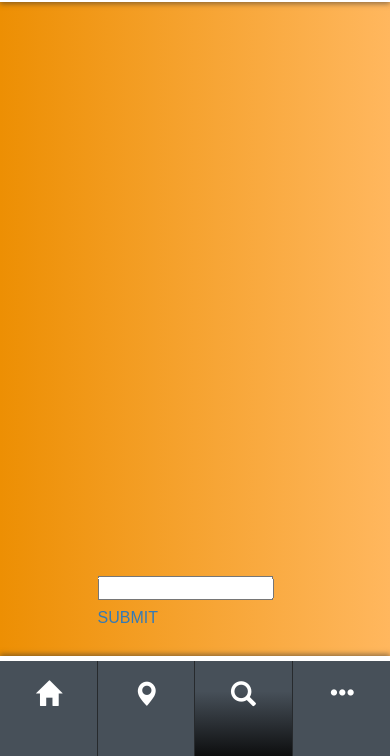
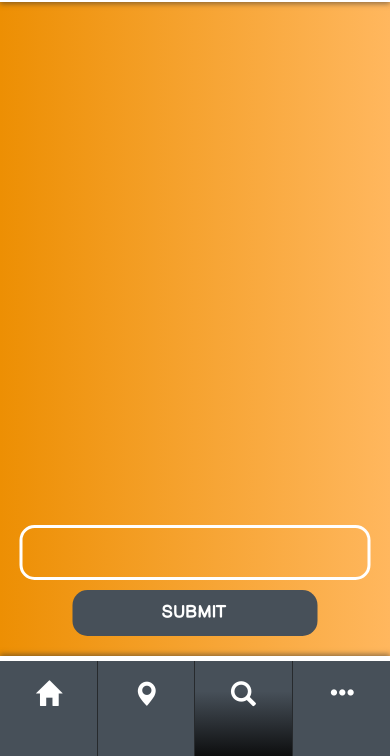
Before and after one commit to devcup2016/peenow, a website: page submit.html in a window 390 px wide. Shown: the part 88-844 px from the top of the page. Drawn offline with Linux system fonts and the light colour scheme; some packages are replaced by stand-ins of ours.

Commit message:
added styles in add image

```diff
--- a/assets/css/main.css
+++ b/assets/css/main.css
@@ -173,9 +173,52 @@ footer {
 .camera-wrapper {
     width: 90%;
     margin: 0px auto;
-	border:1px solid red;
+    border: 1px solid red;
 }
 
 .nopadding {
-    padding:0 !important;
+    padding: 0 !important;
 }
+
+.infowrapper {
+    position: absolute;
+    bottom: 120px;
+    left: 50%;
+    width: 90%;
+    transform: translateX(-50%);
+    -webkit-transform: translateX(-50%);
+    -moz-transform: translateX(-50%);
+    text-align: center;
+}
+
+.infowrapper input[type="text"] {
+    font-size: 25px;
+    padding: 10px 15px;
+    max-width: 100%;
+    width: 100%;
+    border: 3px solid #fff;
+    margin: 10px auto;
+    background-color: transparent;
+    border-radius: 15px;
+    -webkit-border-radius: 15px;
+    -moz-border-radius: 15px;
+    color: #fff;
+}
+
+.infowrapper a {
+    width: 70%;
+    display: inline-block;
+    background-color: #475059;
+    padding: 15px;
+    border-radius: 15px;
+    -webkit-border-radius: 15px;
+    -moz-border-radius: 15px;
+    color: #fff;
+    font-family: 'CameronSansExtraBold';
+    text-decoration: none;
+    position: relative;
+}
+
+.infowrapper a:active {
+	top: 5px;
+}
--- a/submit.html
+++ b/submit.html
@@ -4,7 +4,9 @@
 <head>
     <script src="phonegap.js"></script>
     <script src="assets/js/init.js"></script>
-    <script>GLOBALS.origin = "submit"</script>
+    <script>
+    GLOBALS.origin = "submit"
+    </script>
     <meta charset="utf-8">
     <meta http-equiv="X-UA-Compatible" content="IE=edge">
     <meta name="viewport" content="width=device-width, initial-scale=1">
@@ -29,14 +31,12 @@
     </header>
     <div class="container content nopadding">
         <!--view-->
-       <img src="" alt="" id="myImage">
-
-       <div class="infowrapper" style="position:absolute;bottom:130px; left:50%;transform:translateX(-50%);-webkit-transform:translateX(-50%);-moz-transform:translateX(-50%);">
-        <input type="text" id="caption" style="width:90%;margin-bottom:10px;">
-       <a id="submitBtn" href="javascript:void(0)" style="width:90%;margin-bottom:10px;">SUBMIT</a>
-
-       </div>
-       <!--view-->
+        <img src="" alt="" id="myImage">
+        <div class="infowrapper">
+            <input type="text" id="caption">
+            <a id="submitBtn" href="javascript:void(0)">SUBMIT</a>
+        </div>
+        <!--view-->
     </div>
     <footer>
         <a href="index.html" class="col-4">
```
Also changed, not shown: assets/js/init.js (+21 -1 lines). Lines whose indentation alone changed are shown as unchanged.
